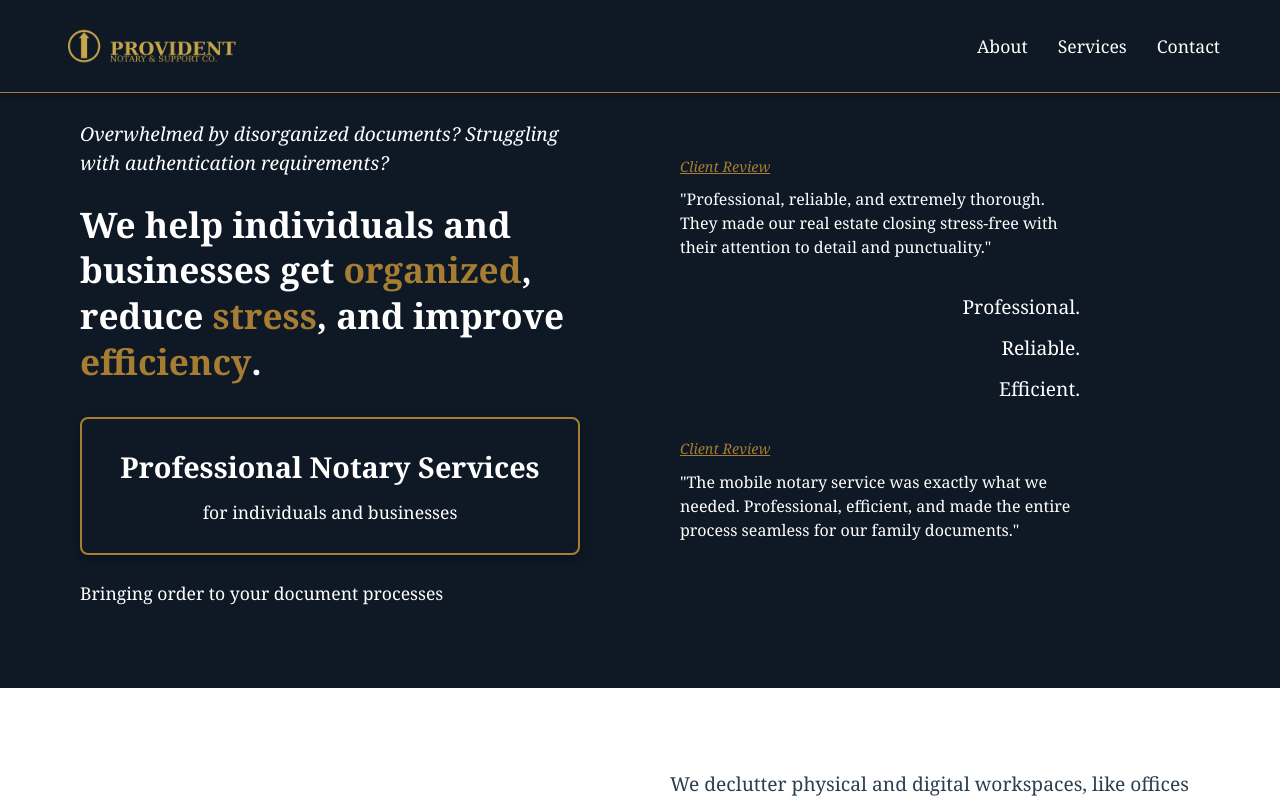
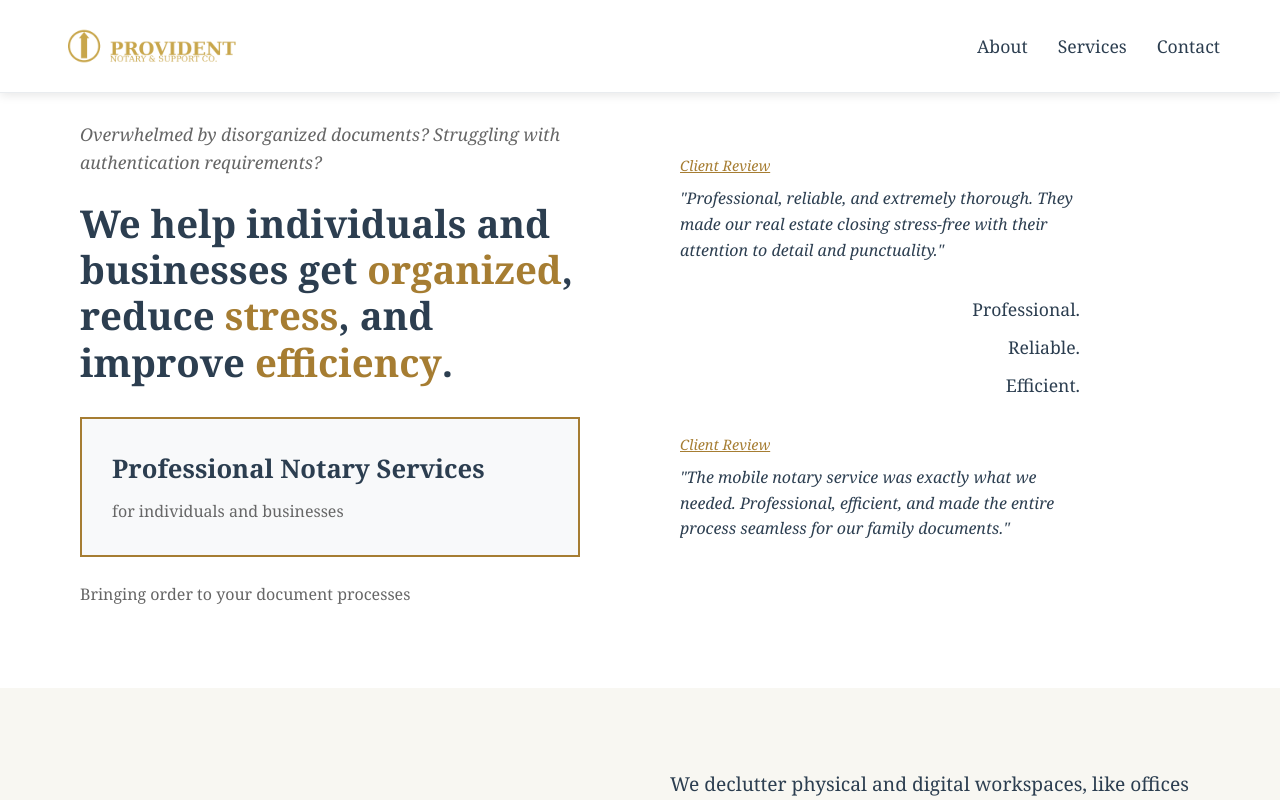
Before and after one commit to BTheCoderr/Provident-Notary-and-Support, a React (Create React App) app: page / in a window 1280 px wide. Shown: the top 800 px of the page. Built offline with nearby package versions, Linux system fonts and the light colour scheme.

Commit message:
Redesign to exactly match Swain Paralegals clean professional style - white backgrounds, clean typography, subtle colors

```diff
--- a/src/components/About.css
+++ b/src/components/About.css
@@ -1,6 +1,6 @@
 /* About Section Styles */
 .about {
-  background-color: #ffffff;
+  background-color: #f8f7f2;
   padding: 80px 0;
 }
 
@@ -73,7 +73,7 @@
 .about-placeholder {
   width: 350px;
   height: 250px;
-  background: linear-gradient(135deg, #ffffff 0%, #ffffff 100%);
+  background: linear-gradient(135deg, #ffffff 0%, #f8f9fa 100%);
   border-radius: 15px;
   display: flex;
   justify-content: center;
--- a/src/components/Contact.css
+++ b/src/components/Contact.css
@@ -1,10 +1,10 @@
 /* Contact Section Styles */
 .contact {
-  background-color: #ffffff;
+  background-color: #f8f7f2;
 }
 
 .contact-banner {
-  background-color: #ffffff;
+  background-color: #f8f7f2;
   padding: 60px 0;
   text-align: center;
 }
--- a/src/components/Footer.css
+++ b/src/components/Footer.css
@@ -1,7 +1,7 @@
 /* Footer Styles */
 .footer {
-  background-color: #0E1925;
-  color: #A67D32;
+  background-color: #2c3e50;
+  color: #ffffff;
   padding: 60px 0 20px 0;
 }
 
@@ -14,7 +14,7 @@
 
 .footer-section h3,
 .footer-section h4 {
-  color: #ffffff;
+  color: #A67D32;
   margin-bottom: 20px;
   font-size: 1.3rem;
 }
--- a/src/components/Header.css
+++ b/src/components/Header.css
@@ -1,15 +1,15 @@
 /* Header Styles */
 .header {
-  background-color: #0E1925;
-  color: #ffffff;
+  background-color: #ffffff;
+  color: #2c3e50;
   padding: 1rem 0;
   position: fixed;
   top: 0;
   left: 0;
   right: 0;
   z-index: 1000;
-  box-shadow: 0 2px 10px rgba(0, 0, 0, 0.3);
-  border-bottom: 1px solid #A67D32;
+  box-shadow: 0 2px 10px rgba(0, 0, 0, 0.1);
+  border-bottom: 1px solid #e9ecef;
 }
 
 .header-content {
@@ -35,7 +35,7 @@
 }
 
 .nav a {
-  color: #ffffff;
+  color: #2c3e50;
   text-decoration: none;
   font-weight: 500;
   font-size: 1.1rem;
@@ -87,7 +87,7 @@
     left: -100%;
     width: 100%;
     height: calc(100vh - 70px);
-    background-color: #0E1925;
+    background-color: #ffffff;
     flex-direction: column;
     justify-content: flex-start;
     align-items: center;
--- a/src/components/Hero.css
+++ b/src/components/Hero.css
@@ -1,6 +1,6 @@
-/* Hero Section Styles - Clean Professional Design Like Swain Paralegals */
+/* Hero Section Styles - Exact Swain Paralegals Match */
 .hero {
-  background-color: #0E1925;
+  background-color: #ffffff;
   padding: 120px 0 80px 0;
   min-height: 80vh;
 }
@@ -20,18 +20,18 @@
 }
 
 .hero-problem {
-  font-size: 1.2rem;
-  color: #ffffff;
+  font-size: 1.1rem;
+  color: #666666;
   margin-bottom: 1.5rem;
   font-style: italic;
-  line-height: 1.5;
+  line-height: 1.6;
 }
 
 .hero-value {
-  font-size: 2.2rem;
-  color: #ffffff;
+  font-size: 2.4rem;
+  color: #2c3e50;
   margin-bottom: 2rem;
-  line-height: 1.3;
+  line-height: 1.2;
   font-weight: 600;
 }
 
@@ -41,31 +41,31 @@
 }
 
 .hero-service-box {
-  background-color: #0E1925;
-  padding: 25px 30px;
-  border-radius: 8px;
+  background-color: #f8f9fa;
+  padding: 30px;
+  border-radius: 0;
   margin-bottom: 1.5rem;
-  text-align: center;
+  text-align: left;
   border: 2px solid #A67D32;
-  box-shadow: 0 4px 12px rgba(0, 0, 0, 0.3);
+  box-shadow: none;
 }
 
 .hero-service-box h2 {
-  font-size: 1.8rem;
-  color: #ffffff;
+  font-size: 1.6rem;
+  color: #2c3e50;
   margin-bottom: 0.5rem;
   font-weight: bold;
 }
 
 .hero-service-box p {
-  font-size: 1.1rem;
-  color: #ffffff;
+  font-size: 1rem;
+  color: #666666;
   margin: 0;
 }
 
 .hero-benefit {
-  font-size: 1.1rem;
-  color: #ffffff;
+  font-size: 1rem;
+  color: #666666;
   margin: 0;
 }
 
@@ -83,13 +83,15 @@
   text-decoration: underline;
   margin-bottom: 0.5rem;
   font-style: italic;
+  font-weight: 500;
 }
 
 .testimonial-text {
   font-size: 1rem;
-  color: #ffffff;
-  line-height: 1.5;
+  color: #2c3e50;
+  line-height: 1.6;
   margin: 0;
+  font-style: italic;
 }
 
 .hero-keywords {
@@ -98,8 +100,8 @@
 }
 
 .hero-keywords p {
-  font-size: 1.2rem;
-  color: #ffffff;
+  font-size: 1.1rem;
+  color: #2c3e50;
   margin: 0.5rem 0;
   font-weight: 500;
 }
--- a/src/components/Testimonials.css
+++ b/src/components/Testimonials.css
@@ -1,7 +1,7 @@
 /* Testimonials Section Styles */
 .testimonials {
-  background-color: #0E1925;
-  color: #ffffff;
+  background-color: #ffffff;
+  color: #2c3e50;
   position: relative;
   overflow: hidden;
 }
@@ -13,7 +13,7 @@
   left: 0;
   right: 0;
   height: 50px;
-  background: linear-gradient(45deg, #0E1925 0%, #0E1925 50%, transparent 50%);
+  background: linear-gradient(45deg, #ffffff 0%, #ffffff 50%, transparent 50%);
   transform: skewY(-2deg);
   transform-origin: top left;
 }
@@ -49,7 +49,7 @@
 }
 
 .review-text strong {
-  color: #A67D32;
+  color: #2c3e50;
   font-weight: bold;
 }
 
```
